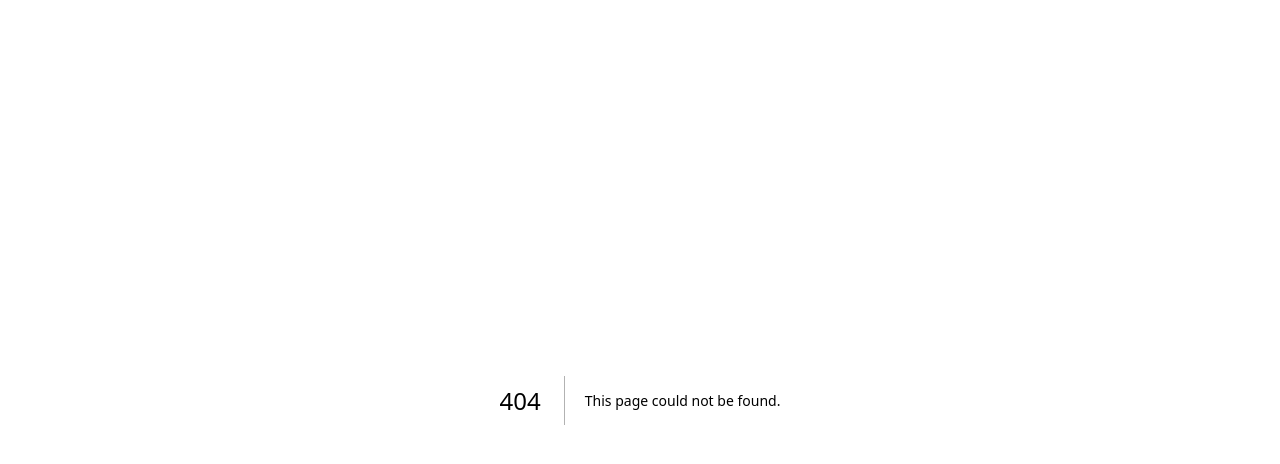
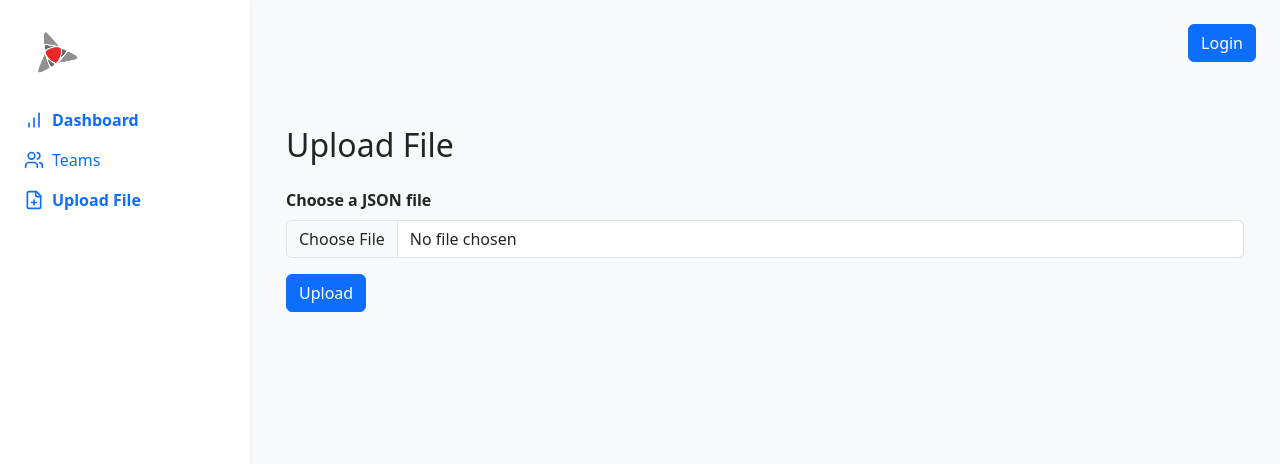
Before and after one commit to mainuzzaman-diu/ivr_frontend, a Next.js app: page /upload-file in a window 1280 px wide. Before the commit this address had no page. Shown: the top 464 px of the page. Built offline with nearby package versions, Linux system fonts and the light colour scheme; no server answers.

Commit message:
Added the file upload frontend

```diff
--- /dev/null
+++ b/components/Layout.js
@@ -0,0 +1,59 @@
+// components/Layout.js
+import React from "react";
+import Image from "next/image";
+import Link from "next/link";
+import { signOut, useSession } from "next-auth/react";
+import { BarChart, Users, FilePlus } from "lucide-react";
+
+export default function Layout({ children }) {
+  const { data: session, status } = useSession(); // Get session data
+
+  return (
+    <div className="d-flex bg-light" style={{ minHeight: "100vh" }}>
+      {/* Sidebar */}
+      <div className="bg-white shadow-sm p-4" style={{ width: "250px" }}>
+        <Image src="/logo.png" alt="Logo" width={60} height={60} />
+        <nav className="mt-4">
+          <ul className="list-unstyled">
+            <li className="text-primary fw-bold d-flex align-items-center gap-2 mb-3">
+              <Link href="/dashboard" className="text-decoration-none d-flex align-items-center gap-2">
+                <BarChart size={20} /> Dashboard
+              </Link>
+            </li>
+            <li className="d-flex align-items-center gap-2">
+              <Link href="/teams" className="text-decoration-none d-flex align-items-center gap-2">
+                <Users size={20} /> Teams
+              </Link>
+            </li>
+            <li className="text-primary fw-bold d-flex align-items-center gap-2 mt-3">
+              <Link href="/upload-file" className="text-decoration-none d-flex align-items-center gap-2">
+                <FilePlus size={20} /> Upload File
+              </Link>
+            </li>
+          </ul>
+        </nav>
+      </div>
+
+      {/* Main Content Area */}
+      <div className="flex-grow-1 p-4">
+        {/* Top Right User Info & Logout */}
+        <div className="d-flex justify-content-end align-items-center gap-3 mb-3">
+          {session?.user ? (
+            <>
+              <Image src={session.user.image || "/user.png"} alt="User" width={40} height={40} className="rounded-circle" />
+              <button className="btn btn-danger" onClick={() => signOut()}>
+                Logout
+              </button>
+            </>
+          ) : (
+            <Link href="/login" className="btn btn-primary">
+              Login
+            </Link>
+          )}
+        </div>
+
+        {children}
+      </div>
+    </div>
+  );
+}
--- a/pages/_app.js
+++ b/pages/_app.js
@@ -1,13 +1,35 @@
+// // pages/_app.js
+// import { SessionProvider } from "next-auth/react";
+// import "bootstrap/dist/css/bootstrap.min.css";
+// import "../styles/globals.css";
+
+
+// function MyApp({ Component, pageProps: { session, ...pageProps } }) {
+//   return (
+//     <SessionProvider session={session}>
+//       <Component {...pageProps} />
+//     </SessionProvider>
+//   );
+// }
+
+// export default MyApp;
 // pages/_app.js
-import { SessionProvider } from "next-auth/react";
+import { SessionProvider, useSession } from "next-auth/react";
 import "bootstrap/dist/css/bootstrap.min.css";
 import "../styles/globals.css";
-
+import Layout from "../components/Layout";
 
 function MyApp({ Component, pageProps: { session, ...pageProps } }) {
   return (
     <SessionProvider session={session}>
-      <Component {...pageProps} />
+      {/* Prevent showing the layout on login pages */}
+      {Component.noLayout ? (
+        <Component {...pageProps} />
+      ) : (
+        <Layout session={session}>
+          <Component {...pageProps} />
+        </Layout>
+      )}
     </SessionProvider>
   );
 }
--- /dev/null
+++ b/pages/upload-file.js
@@ -0,0 +1,68 @@
+import React, { useState } from "react";
+
+export default function UploadFilePage() {
+  const [selectedFile, setSelectedFile] = useState(null);
+  const [uploadStatus, setUploadStatus] = useState("");
+
+  const handleFileChange = (e) => {
+    setSelectedFile(e.target.files[0]);
+  };
+
+  const handleUpload = async (e) => {
+    e.preventDefault();
+
+    if (!selectedFile) {
+      alert("Please select a file first!");
+      return;
+    }
+
+    // Prepare form data
+    const formData = new FormData();
+    formData.append("file", selectedFile);
+
+    try {
+      // Make sure this URL matches your FastAPI "upload" endpoint
+      const res = await fetch("http://localhost:8000/upload-file", {
+        method: "POST",
+        body: formData,
+      });
+
+      if (!res.ok) {
+        // Attempt to parse error details from the response
+        const errorData = await res.json().catch(() => ({}));
+        throw new Error(errorData.detail || "Upload failed");
+      }
+
+      const data = await res.json();
+      setUploadStatus(`File '${data.filename}' uploaded successfully!`);
+    } catch (error) {
+      setUploadStatus(`Error uploading file: ${error.message}`);
+    }
+  };
+
+  return (
+    <div className="container py-5">
+      <h2 className="mb-4">Upload File</h2>
+      <form onSubmit={handleUpload}>
+        <div className="mb-3">
+          <label htmlFor="fileInput" className="form-label fw-semibold">
+            Choose a JSON file
+          </label>
+          <input
+            type="file"
+            className="form-control"
+            id="fileInput"
+            onChange={handleFileChange}
+          />
+        </div>
+        <button type="submit" className="btn btn-primary">
+          Upload
+        </button>
+      </form>
+
+      {uploadStatus && (
+        <div className="alert alert-info mt-3">{uploadStatus}</div>
+      )}
+    </div>
+  );
+}
```
Also changed, not shown: pages/dashboard.js (+10 -3 lines).
